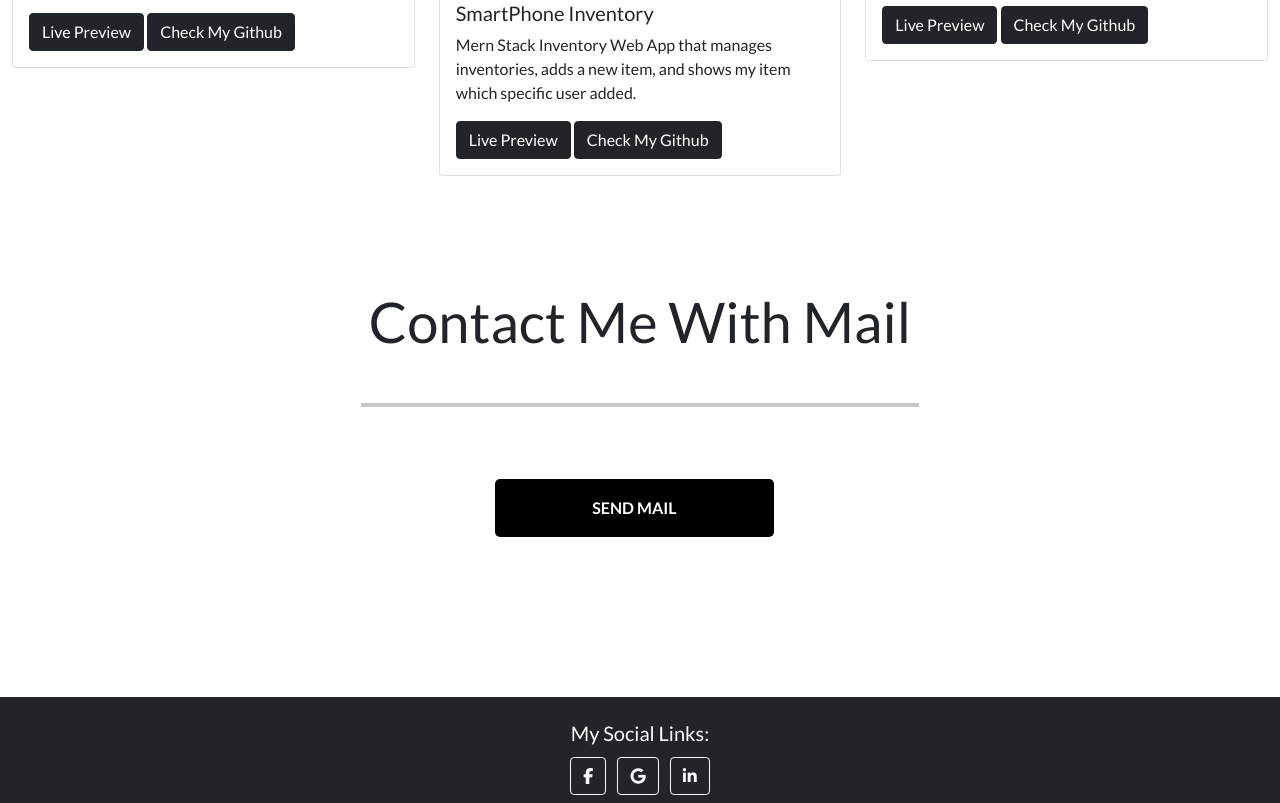
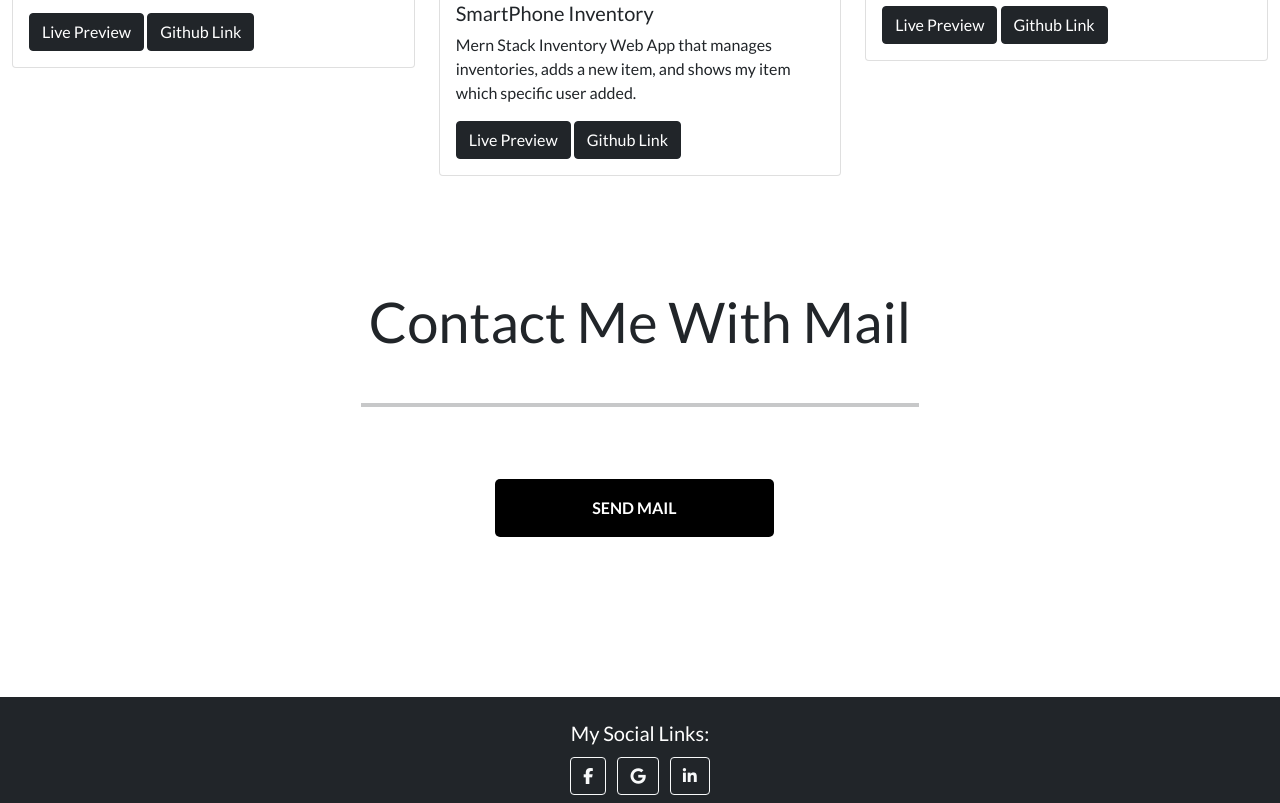
Before and after one commit to sazidahmednassir/sazid-portfolio, a plain HTML site: page index.html in a window 1280 px wide. Shown: the part 2292-3095 px from the top of the page. Drawn offline with nearby package versions, Linux system fonts and the light colour scheme.

Commit message:
change links

```diff
--- a/index.html
+++ b/index.html
@@ -211,7 +211,7 @@
               <a
                 href="https://github.com/sazidahmednassir/manufactor-website"
                 class="btn btn-dark"
-                >Check My Github</a
+                >Github Link</a
               >
             </div>
           </div>
@@ -233,7 +233,7 @@
               <a
                 href="https://github.com/sazidahmednassir/warehouse-client"
                 class="btn btn-dark"
-                >Check My Github</a
+                >Github Link</a
               >
             </div>
           </div>
@@ -255,7 +255,7 @@
               <a
                 href="https://github.com/programming-hero-web-course-4/independent-service-provider-sazidahmednassir"
                 class="btn btn-dark"
-                >Check My Github</a
+                >Github Link</a
               >
             </div>
           </div>
```
